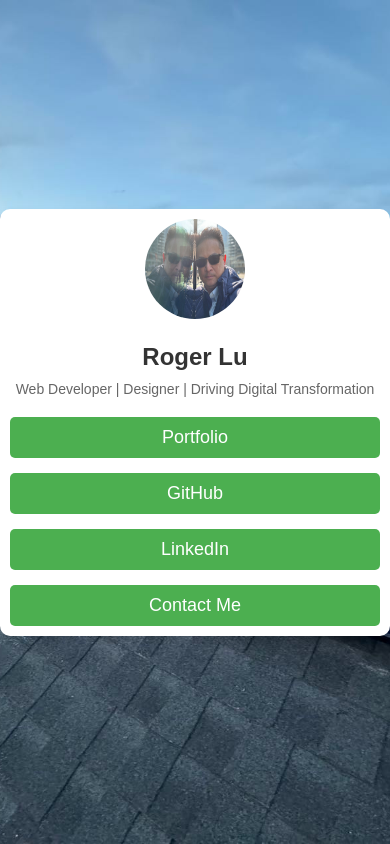
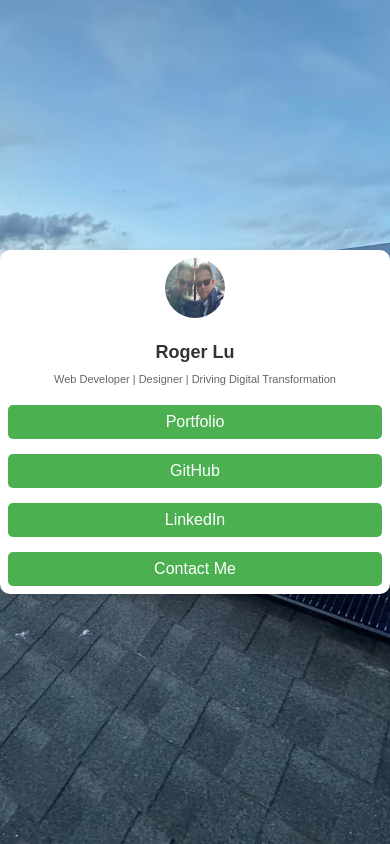
Before and after one commit to rogerlu88/PERSONALPROTFOLIO, a plain HTML site: page index.html in a window 390 px wide. Drawn offline with Linux system fonts and the light colour scheme.

Commit message:
Updated styles and layout for mobile responsiveness

```diff
--- a/styles.css
+++ b/styles.css
@@ -4,8 +4,6 @@
     padding: 0;
     box-sizing: border-box;
 }
-
-
 
 body {
     font-family: Arial, sans-serif;
@@ -19,7 +17,6 @@ body {
     align-items: center;
     height: 100vh;
 }
-
 
 /* Container for all content */
 .container {
@@ -73,25 +70,48 @@ header p {
     background-color: #45a049;
 }
 
-/* Responsiveness */
+/* Responsive Styles */
 @media (max-width: 600px) {
     .container {
         width: 100%;
         padding: 10px;
     }
-}
 
+    .profile-pic {
+        width: 80px;
+        height: 80px;
+    }
 
-@media screen and (max-width: 30em) {
-    .link {
+    header h1 {
+        font-size: 20px;
+    }
 
-        max-width: 90%;
+    header p {
+        font-size: 12px;
+    }
+
+    .links a {
+        font-size: 16px;
+        padding: 8px;
+        max-width: 100%;
     }
 }
 
-@media screen and (max-width: 30em) {
-    .link {
+@media (max-width: 480px) {
+    .container {
+        padding: 8px;
+    }
 
-        max-width: 90%;
+    .profile-pic {
+        width: 60px;
+        height: 60px;
+    }
+
+    header h1 {
+        font-size: 18px;
+    }
+
+    header p {
+        font-size: 11px;
     }
 }
--- a/styles2.css
+++ b/styles2.css
@@ -38,8 +38,6 @@ h1 {
     margin: 10px 0;
 }
 
-
-
 .button {
     display: inline-block;
     padding: 10px 20px;
@@ -52,12 +50,6 @@ h1 {
 
 .button:hover {
     background-color: #ff5722; /* Vibrant color on hover (orange) */
-}
-
-
-
-.button:hover {
-    background-color: #45a049;
 }
 
 section {
@@ -132,3 +124,57 @@ footer {
     padding: 20px;
     text-align: center;
 }
+
+/* Responsive Styles */
+@media (max-width: 768px) {
+    header {
+        padding: 20px;
+    }
+
+    .profile-pic {
+        width: 100px;
+        height: 100px;
+    }
+
+    .project-grid {
+        flex-direction: column;
+        align-items: center;
+    }
+
+    .project {
+        width: 90%;
+        margin-bottom: 20px;
+    }
+
+    .skills ul {
+        flex-direction: column;
+        align-items: center;
+    }
+
+    .skills li {
+        margin: 10px 0;
+    }
+}
+
+@media (max-width: 480px) {
+    header {
+        padding: 15px;
+    }
+
+    .profile-pic {
+        width: 80px;
+        height: 80px;
+    }
+
+    .project {
+        width: 100%;
+    }
+
+    h1 {
+        font-size: 22px;
+    }
+
+    .button {
+        padding: 8px 16px;
+    }
+}
```
